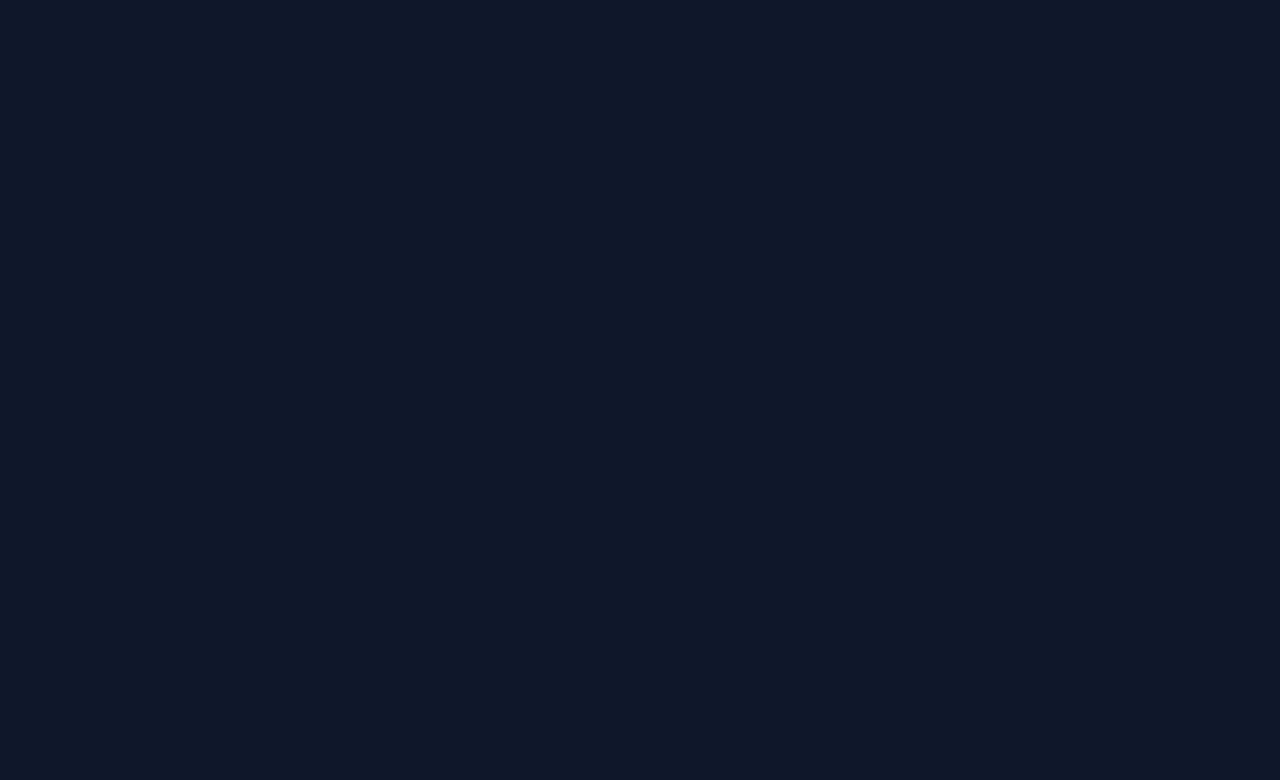
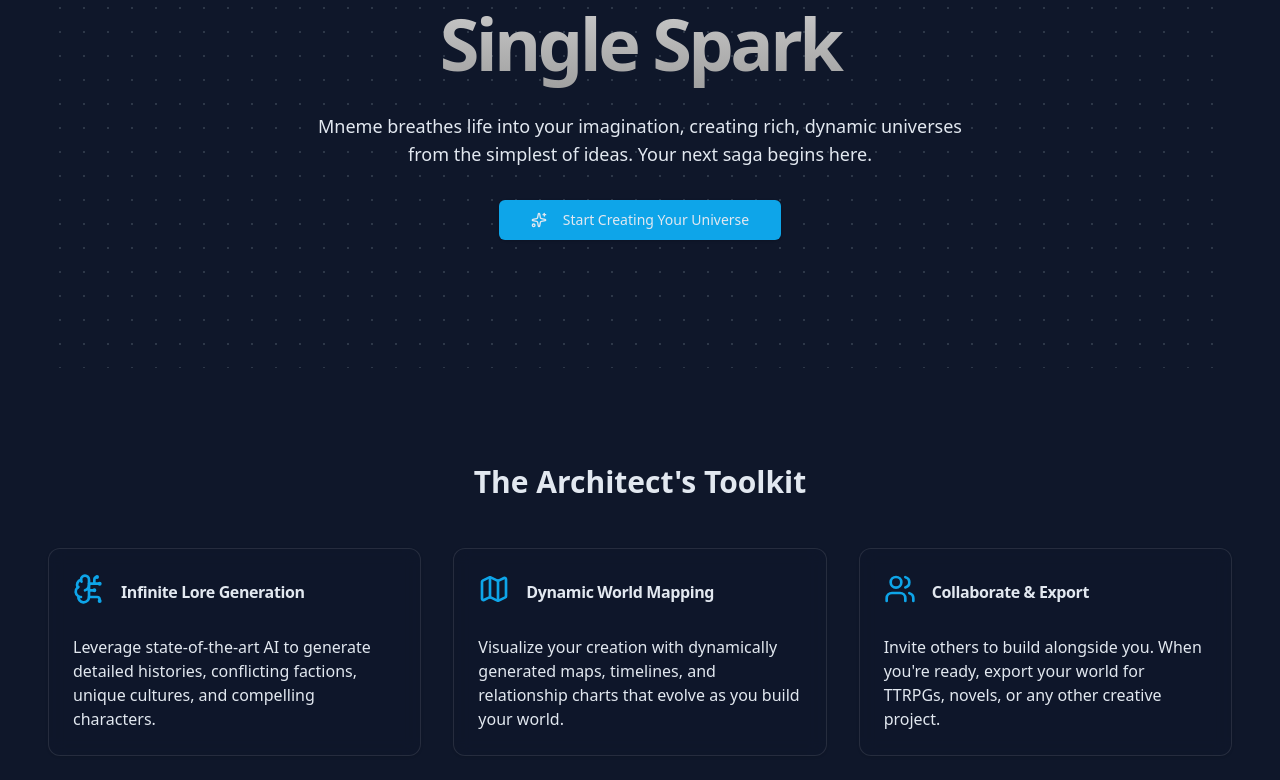
Before and after one commit to StevenTiu22/mneme-world-generator-pwa, a React (Vite) app: page / in a window 1280 px wide. Shown: the part 280-1060 px from the top of the page. Before the commit the page ends 800 px from the top, so only its background shows below. Built offline with nearby package versions, Linux system fonts and the light colour scheme.

Commit message:
Initial commit for home page

```diff
--- a/src/App.tsx
+++ b/src/App.tsx
@@ -1,41 +1,11 @@
-import {
-  BrowserRouter as Router,
-  Routes,
-  Route,
-} from "react-router-dom"
-import { MainLayout } from "@/components/layout/main-layout"
-// import { GenerationControls } from "@/components/generation-controls"
+import AppRoutes from "./routes";
+import { Header } from "./components/shared/header";
 
-// Placeholder components for our pages
-function ProjectsPage() { return <h2>Saved Projects</h2> }
-function SettingsPage() { return <h2>Settings</h2> }
-function GeneratorPage() {
-  // This would be your main page with the generator controls and table
+export default function App() {
   return (
-    <div>
-      <h1 className="text-3xl font-bold mb-6">Star System Generator</h1>
-      {/* <GenerationControls onGenerate={() => {}} onSave={() => {}} onBinaryToggle={() => {}} /> */}
-      {/* Your StarSystemTable would go here */}
+    <div className="min-h-screen px-12 py-6">
+      <Header />
+      <AppRoutes />
     </div>
-  )
+  );
 }
-
-
-function App() {
-  return (
-    <Router>
-      <Routes>
-        {/* All routes inside here will use the MainLayout */}
-        <Route path="/" element={<MainLayout />}>
-          <Route index element={<GeneratorPage />} />
-          <Route path="projects" element={<ProjectsPage />} />
-          <Route path="settings" element={<SettingsPage />} />
-          {/* You can add a 404 page here later */}
-          <Route path="*" element={<h2>404 Not Found</h2>} />
-        </Route>
-      </Routes>
-    </Router>
-  )
-}
-
-export default App
--- a/src/components/layout/main-layout.tsx
+++ b/src/components/layout/main-layout.tsx
@@ -1,13 +1,13 @@
 import { Outlet } from "react-router-dom";
-import { Header } from "@/components/Header";
+import { Header } from "@/components/shared/header";
 
 export function MainLayout() {
   return (
-    <div className="min-h-screen px-12 py-6">
+    <>
       <Header />
       <main className="flex-grow container mx-auto p-4 sm:p-6 lg:p-8">
         <Outlet />
       </main>
-    </div>
+    </>
   );
 }
--- a/src/components/header.tsx
+++ b/src/components/shared/header.tsx
@@ -10,18 +10,15 @@ import {
 } from "@/components/ui/navigation-menu";
 import { Link } from "react-router-dom";
 import { useTheme } from "@/components/theme-provider";
-import { Button } from "./ui/button";
+import { Button } from "../ui/button";
 
 export function Header() {
   const { theme, setTheme } = useTheme();
 
   return (
-    <NavigationMenu className="w-full max-w-none h-fit">
+    <NavigationMenu className="w-full max-w-none h-fit sticky">
       <div className="flex items-center justify-between w-full px-4">
-        {/* Left: Title at edge */}
         <h1 className="font-semibold">Mneme World Generator</h1>
-
-        {/* Center: Nav links */}
         <NavigationMenuList className="flex items-center gap-6">
           <NavigationMenuItem>
             <NavigationMenuLink
@@ -49,7 +46,6 @@ export function Header() {
           </NavigationMenuItem>
         </NavigationMenuList>
 
-        {/* Right: Search + Theme Toggle */}
         <div className="flex items-center gap-4">
           <div className="relative">
             <Search className="absolute left-3 top-1/2 -translate-y-1/2 h-4 w-4 text-muted-foreground" />
--- /dev/null
+++ b/src/components/ui/card.tsx
@@ -0,0 +1,76 @@
+import * as React from "react"
+
+import { cn } from "@/lib/utils"
+
+const Card = React.forwardRef<
+  HTMLDivElement,
+  React.HTMLAttributes<HTMLDivElement>
+>(({ className, ...props }, ref) => (
+  <div
+    ref={ref}
+    className={cn(
+      "rounded-xl border bg-card text-card-foreground shadow",
+      className
+    )}
+    {...props}
+  />
+))
+Card.displayName = "Card"
+
+const CardHeader = React.forwardRef<
+  HTMLDivElement,
+  React.HTMLAttributes<HTMLDivElement>
+>(({ className, ...props }, ref) => (
+  <div
+    ref={ref}
+    className={cn("flex flex-col space-y-1.5 p-6", className)}
+    {...props}
+  />
+))
+CardHeader.displayName = "CardHeader"
+
+const CardTitle = React.forwardRef<
+  HTMLDivElement,
+  React.HTMLAttributes<HTMLDivElement>
+>(({ className, ...props }, ref) => (
+  <div
+    ref={ref}
+    className={cn("font-semibold leading-none tracking-tight", className)}
+    {...props}
+  />
+))
+CardTitle.displayName = "CardTitle"
+
+const CardDescription = React.forwardRef<
+  HTMLDivElement,
+  React.HTMLAttributes<HTMLDivElement>
+>(({ className, ...props }, ref) => (
+  <div
+    ref={ref}
+    className={cn("text-sm text-muted-foreground", className)}
+    {...props}
+  />
+))
+CardDescription.displayName = "CardDescription"
+
+const CardContent = React.forwardRef<
+  HTMLDivElement,
+  React.HTMLAttributes<HTMLDivElement>
+>(({ className, ...props }, ref) => (
+  <div ref={ref} className={cn("p-6 pt-0", className)} {...props} />
+))
+CardContent.displayName = "CardContent"
+
+const CardFooter = React.forwardRef<
+  HTMLDivElement,
+  React.HTMLAttributes<HTMLDivElement>
+>(({ className, ...props }, ref) => (
+  <div
+    ref={ref}
+    className={cn("flex items-center p-6 pt-0", className)}
+    {...props}
+  />
+))
+CardFooter.displayName = "CardFooter"
+
+export { Card, CardHeader, CardFooter, CardTitle, CardDescription, CardContent }
--- a/src/main.tsx
+++ b/src/main.tsx
@@ -1,13 +1,16 @@
-import { StrictMode } from 'react'
-import { createRoot } from 'react-dom/client'
-import { ThemeProvider } from "@/components/theme-provider"
-import './index.css'
-import App from './App.tsx'
+import { StrictMode } from "react";
+import { createRoot } from "react-dom/client";
+import { BrowserRouter } from "react-router-dom"; // <-- 1. Import BrowserRouter
+import { ThemeProvider } from "@/components/theme-provider";
+import "./index.css";
+import App from "./App.tsx";
 
-createRoot(document.getElementById('root')!).render(
+createRoot(document.getElementById("root")!).render(
   <StrictMode>
     <ThemeProvider defaultTheme="dark" storageKey="mneme-theme">
-      <App />
+      <BrowserRouter>
+        <App />
+      </BrowserRouter>
     </ThemeProvider>
-  </StrictMode>,
-)
+  </StrictMode>
+);
--- /dev/null
+++ b/src/pages/Home.tsx
@@ -0,0 +1,91 @@
+import { Link } from "react-router-dom";
+import { Button } from "@/components/ui/button";
+import { Card, CardContent, CardHeader, CardTitle } from "@/components/ui/card";
+import { BrainCircuit, Map, Users, Sparkles } from "lucide-react";
+
+export function Home() {
+  return (
+    <div className="flex flex-col gap-16 md:gap-24">
+      <section className="relative text-center py-20 md:py-32">
+        {/* Subtle background grid pattern */}
+        <div className="absolute inset-0 -z-10 h-full w-full bg-background bg-[radial-gradient(#2d3748_1px,transparent_1px)] [background-size:24px_24px]"></div>
+
+        <h1 className="text-5xl md:text-7xl font-bold tracking-tighter bg-clip-text text-transparent bg-gradient-to-b from-neutral-50 to-neutral-400 bg-opacity-50 leading-tight">
+          Generate Living Worlds with a Single Spark
+        </h1>
+        <p className="mt-6 max-w-2xl mx-auto text-lg text-muted-foreground">
+          Mneme breathes life into your imagination, creating rich, dynamic
+          universes from the simplest of ideas. Your next saga begins here.
+        </p>
+        <div className="mt-8 flex justify-center gap-4">
+          <Button size="lg" asChild>
+            <Link to="/create-new">
+              <Sparkles className="mr-2 h-5 w-5" />
+              Start Creating Your Universe
+            </Link>
+          </Button>
+        </div>
+      </section>
+
+      {/* Features Section */}
+      <section className="container mx-auto">
+        <h2 className="text-3xl font-bold text-center mb-12">
+          The Architect's Toolkit
+        </h2>
+        <div className="grid grid-cols-1 md:grid-cols-3 gap-8">
+          <Card className="bg-background/50 backdrop-blur-sm border-white/10">
+            <CardHeader className="flex flex-row items-center gap-4">
+              <BrainCircuit className="h-8 w-8 text-primary" />
+              <CardTitle>Infinite Lore Generation</CardTitle>
+            </CardHeader>
+            <CardContent>
+              <p className="text-muted-foreground">
+                Leverage state-of-the-art AI to generate detailed histories,
+                conflicting factions, unique cultures, and compelling
+                characters.
+              </p>
+            </CardContent>
+          </Card>
+          <Card className="bg-background/50 backdrop-blur-sm border-white/10">
+            <CardHeader className="flex flex-row items-center gap-4">
+              <Map className="h-8 w-8 text-primary" />
+              <CardTitle>Dynamic World Mapping</CardTitle>
+            </CardHeader>
+            <CardContent>
+              <p className="text-muted-foreground">
+                Visualize your creation with dynamically generated maps,
+                timelines, and relationship charts that evolve as you build your
+                world.
+              </p>
+            </CardContent>
+          </Card>
+          <Card className="bg-background/50 backdrop-blur-sm border-white/10">
+            <CardHeader className="flex flex-row items-center gap-4">
+              <Users className="h-8 w-8 text-primary" />
+              <CardTitle>Collaborate & Export</CardTitle>
+            </CardHeader>
+            <CardContent>
+              <p className="text-muted-foreground">
+                Invite others to build alongside you. When you're ready, export
+                your world for TTRPGs, novels, or any other creative project.
+              </p>
+            </CardContent>
+          </Card>
+        </div>
+      </section>
+
+      {/* Final Call to Action Section */}
+      <section className="text-center py-20">
+        <h2 className="text-4xl font-bold">Your Next Saga Awaits.</h2>
+        <p className="mt-4 text-lg text-muted-foreground">
+          What world will you create today?
+        </p>
+        <div className="mt-8">
+          <Button size="lg" asChild>
+            <Link to="/create-new">Begin Your Creation</Link>
+          </Button>
+        </div>
+      </section>
+    </div>
+  );
+}
--- /dev/null
+++ b/src/routes.tsx
@@ -0,0 +1,12 @@
+import { Routes, Route } from "react-router-dom";
+import { Home } from "./pages/Home";
+
+export default function AppRoutes() {
+  return (
+    <Routes>
+      <Route path="/" element={<Home />} />
+      {/* <Route path="/about" element={<About />} /> */}
+      {/* <Route path="/contact" element={<Contact />} /> */}
+    </Routes>
+  );
+}
```
